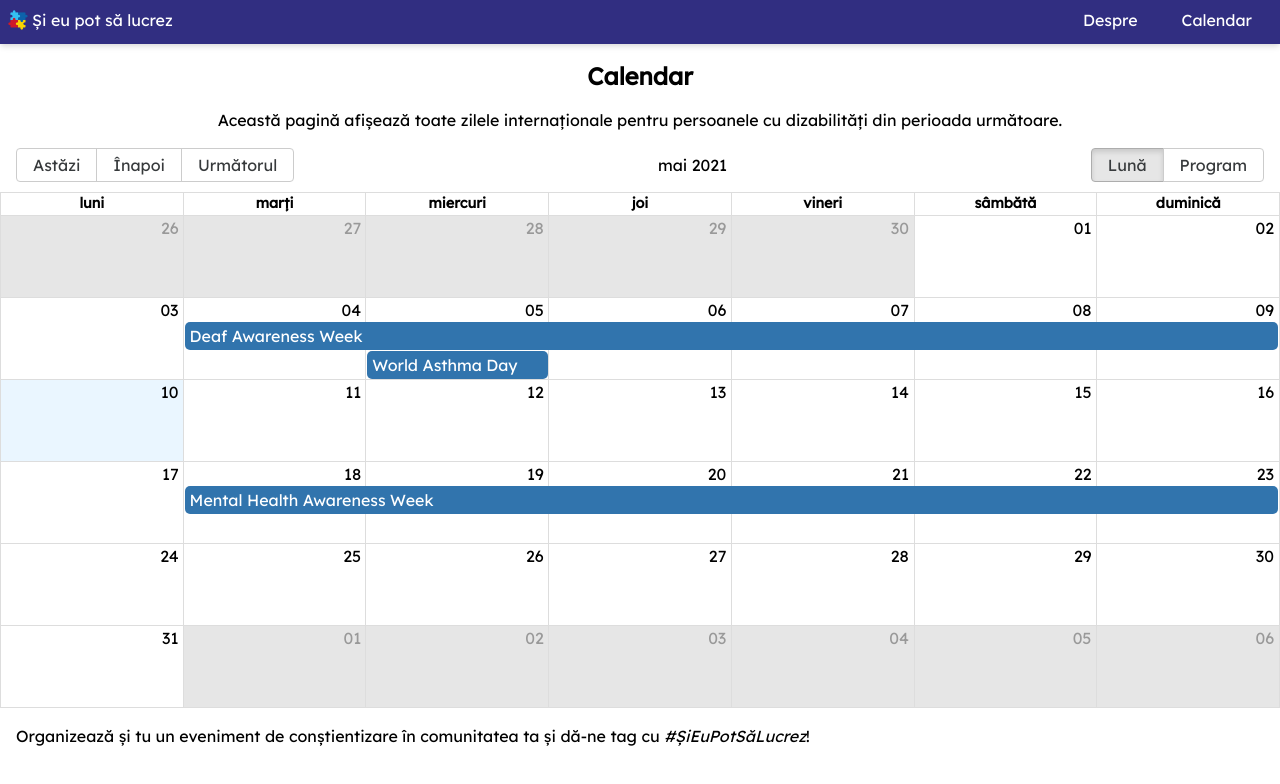
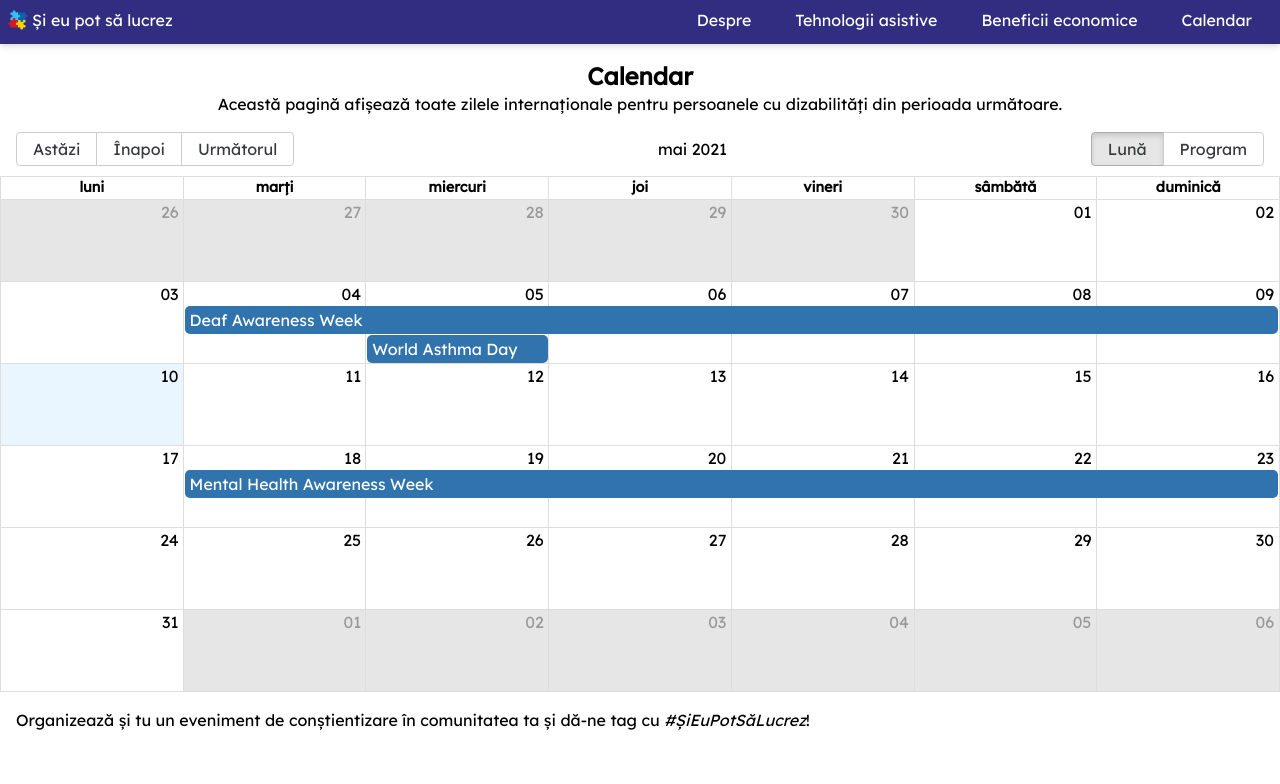
Before and after one commit to GabrielMajeri/accessibility-awareness, a Next.js app: page /calendar in a window 1280 px wide. Shown: the top 784 px of the page. Built offline with nearby package versions, Linux system fonts and the light colour scheme.

Commit message:
Refactor pages' structure

```diff
--- a/components/NavBar.tsx
+++ b/components/NavBar.tsx
@@ -40,6 +40,8 @@ const NavMenu: React.FC = () => {
         className={`absolute right-0 flex flex-col bg-indigo-900 shadow-md md:shadow-none ${navMenuClass} md:block`}
       >
         <NavLink href="/about" label="Despre" />
+        <NavLink href="/assistive-technologies" label="Tehnologii asistive" />
+        <NavLink href="/economic-benefits" label="Beneficii economice" />
         <NavLink href="/calendar" label="Calendar" />
       </ul>
     </div>
--- /dev/null
+++ b/components/PageHeading.tsx
@@ -0,0 +1,5 @@
+const PageHeading: React.FC<{ text: string }> = ({ text }) => (
+  <h1 className="text-center text-2xl font-bold">{text}</h1>
+);
+
+export default PageHeading;
--- a/pages/about.tsx
+++ b/pages/about.tsx
@@ -1,5 +1,11 @@
+import PageHeading from "../components/PageHeading";
+
 const About: React.FC = () => (
   <>
+    <header className="m-4">
+      <PageHeading text="Despre" />
+    </header>
+
     <p>
       Conform Convenției Națiunilor Unite privind drepturile persoanelor cu
       dizabilități, „Persoanele cu dizabilitãţi includ acele persoane care au
--- a/pages/assistive-technologies.tsx
+++ b/pages/assistive-technologies.tsx
@@ -1,3 +1,40 @@
-const AssistiveTechnologies: React.FC = () => <p>Tehnologii asistive</p>;
+import PageHeading from "../components/PageHeading";
+
+const AssistiveTechnologies: React.FC = () => (
+  <>
+    <header className="m-4">
+      <PageHeading text="Tehnologii asistive" />
+      <p>
+        Pe această pagină prezentăm principalele tehnologii care ajută
+        persoanele cu dizabilități să-și desfășșoare mai ușor activitățile în
+        viața de zi cu zi.
+      </p>
+    </header>
+    <section>
+      <img src="" alt="Cititor de ecran" />
+      <span>Deficiențe de vedere</span>
+      <p>
+        Cititoarele de ecran sunt programe care citesc cu voce tare textul aflat
+        pe ecran.
+      </p>
+    </section>
+    <section>
+      <img src="" alt="Scaun cu rotile" />
+      <span>Deficiențe motorii</span>
+      <p>
+        Scaunele cu rotile ajută persoanele cu deficiențe motorii să se
+        deplaseze mai ușor.
+      </p>
+    </section>
+    <section>
+      <img src="" alt="Fontul Lexend Deca" />
+      <span>Dislexie</span>
+      <p>
+        Unele fonturi sunt special concepute să fie mai ușor de citit de către
+        persoanele cu dislexie, cum ar fi cel folosit pe acest site.
+      </p>
+    </section>
+  </>
+);
 
 export default AssistiveTechnologies;
--- a/pages/calendar.tsx
+++ b/pages/calendar.tsx
@@ -7,6 +7,7 @@ import "react-big-calendar/lib/css/react-big-calendar.css";
 
 import { format, parse, startOfWeek, getDay } from "date-fns";
 import roLocale from "date-fns/locale/ro";
+import PageHeading from "../components/PageHeading";
 
 const localizer = dateFnsLocalizer({
   format,
@@ -71,11 +72,13 @@ const MESSAGES_RO: Messages = {
 
 const Calendar: React.FC = () => (
   <>
-    <h1 className="m-4 text-2xl font-bold text-center">Calendar</h1>
-    <p className="m-4 text-center">
-      Această pagină afișează toate zilele internaționale pentru persoanele cu
-      dizabilități din perioada următoare.
-    </p>
+    <header className="m-4">
+      <PageHeading text="Calendar" />
+      <p className="text-center">
+        Această pagină afișează toate zilele internaționale pentru persoanele cu
+        dizabilități din perioada următoare.
+      </p>
+    </header>
     <ReactBigCalendar
       culture="ro-RO"
       localizer={localizer}
--- a/pages/economic-benefits.tsx
+++ b/pages/economic-benefits.tsx
@@ -1,3 +1,15 @@
-const EconomicBenefits: React.FC = () => <p>Beneficii economice</p>;
+import PageHeading from "../components/PageHeading";
+
+const EconomicBenefits: React.FC = () => (
+  <>
+    <header className="m-4">
+      <PageHeading text="Beneficii economice" />
+      <p>
+        Mai jos îți prezentăm principalele avantaje economice produse de
+        integrarea persoanelor cu dizabilități în forța de muncă.
+      </p>
+    </header>
+  </>
+);
 
 export default EconomicBenefits;
```
